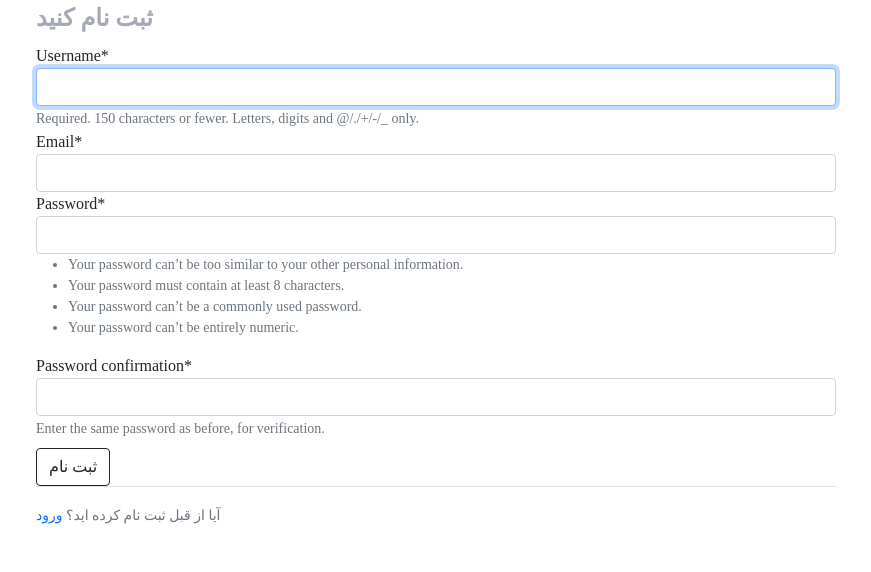
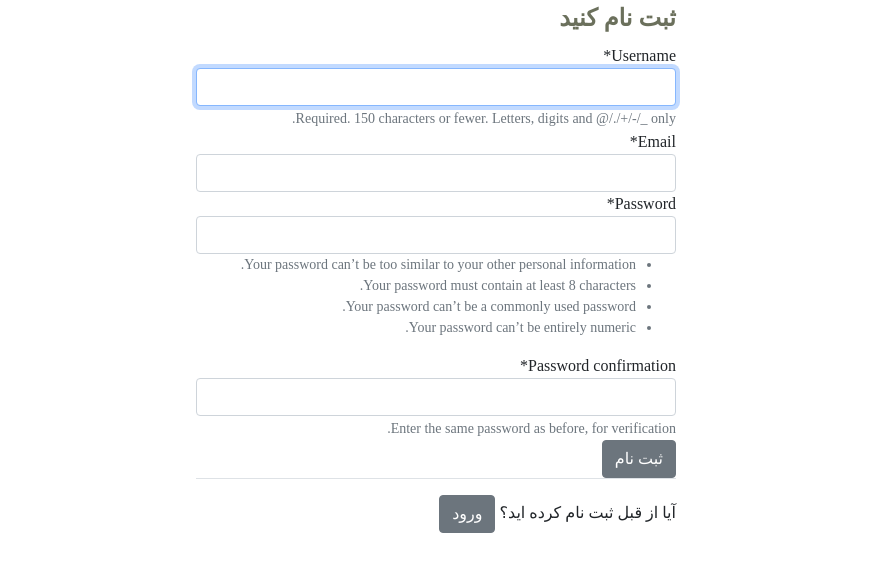
Before and after one commit to amir-mhd/karademy_question_answer, a Django app: page /users/register/ in a window 1280 px wide. Shown: the part 56-628 px from the top of the page, without its empty margins (204-1075 px from the left). Run offline with Django 3.2, Linux system fonts and the light colour scheme; some libraries are stand-ins or nearby versions; some web fonts are replaced.

Commit message:
adding some style to pages

```diff
--- a/templates/users/register.html
+++ b/templates/users/register.html
@@ -6,21 +6,46 @@
 
 {% block content %}
 
-    <div class="content-section" style="margin: auto; width: 50rem;">
+    <style>
+        div.content-section {
+            direction: rtl;
+            width: 30rem;
+            margin: auto;
+        }
+
+        legend {
+            color: #6b705c;
+            font-weight: 900;
+        }
+
+        a {
+            text-decoration: none;
+            color: #ffffff;
+        }
+
+        a:hover {
+            color: #000000;
+        }
+
+    </style>
+
+    <div class="content-section">
         <form method="POST">
             {% csrf_token %}
             <fieldset class="form-group">
-                <legend style="color: #a6a9b6; font-weight: bold;">ثبت نام کنید</legend>
+                <legend >ثبت نام کنید</legend>
                 {{ form|crispy }}
             </fieldset>
             <div class="form-group">
-                <button type="submit" class="btn btn-outline-dark mt-2">ثبت نام</button>
+                <button type="submit" class="btn btn-secondary ">ثبت نام</button>
             </div>
         </form>
         <div class="border-top pt-3">
-            <small class="text-muted">
-                آیا از قبل ثبت نام کرده اید؟<a style="text-decoration: none;" href="{% url 'login' %}"> ورود</a>
-            </small>
+            <p>آیا از قبل ثبت نام کرده اید؟
+                <button class="btn btn-secondary">
+                    <a href="{% url 'login' %}">ورود</a>
+                </button>
+            </p>
         </div>
     </div>
 
```
Also changed, not shown: templates/question/question_confirm_delete.html (+8 -0 lines), templates/question_website/about.html (+9 -0 lines), templates/users/login.html (+33 -6 lines), templates/users/logout.html (+19 -1 lines).
